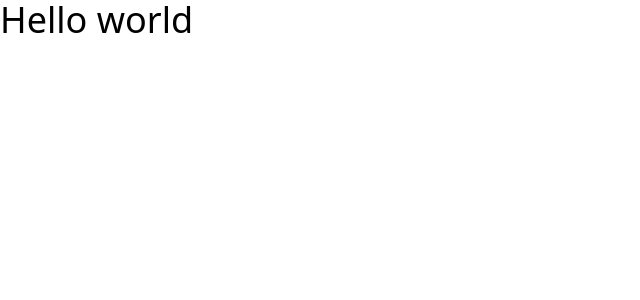
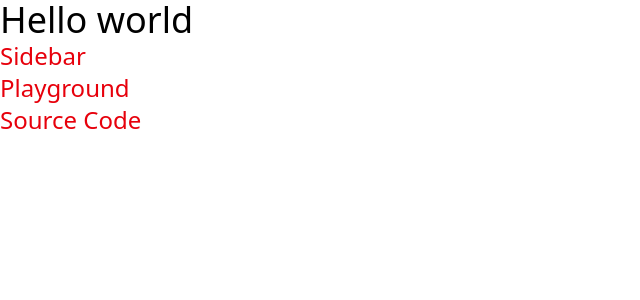
Before and after one commit to peoray/vue-thiings-grid, a Vue app: page / in a window 1280 px wide. Shown: the top 300 px of the page, without its empty margins (0-640 px from the left). Built offline with nearby package versions, Linux system fonts and the light colour scheme.

Commit message:
feat: Add components and templates for Sidebar, Playground, SourceCode, and examples

```diff
--- /dev/null
+++ b/lib/ThiingsGrid.vue
@@ -0,0 +1,3 @@
+<template>
+  <h1>Thiings Grid</h1>
+</template>
--- a/src/App.vue
+++ b/src/App.vue
@@ -1,7 +1,15 @@
-<script setup lang="ts"></script>
+<script setup lang="ts">
+import Sidebar from './components/Sidebar.vue'
+import Playground from './components/Playground.vue'
+import SourceCode from './components/SourceCode.vue'
+</script>
 
 <template>
   <div>
     <h1 class="text-4xl">Hello world</h1>
+
+    <Sidebar />
+    <Playground />
+    <SourceCode />
   </div>
 </template>
--- /dev/null
+++ b/src/components/Playground.vue
@@ -0,0 +1,5 @@
+<template>
+  <div>
+    <h1 class="text-2xl text-red-600">Playground</h1>
+  </div>
+</template>
--- /dev/null
+++ b/src/components/Sidebar.vue
@@ -0,0 +1,5 @@
+<template>
+  <div>
+    <h1 class="text-2xl text-red-600">Sidebar</h1>
+  </div>
+</template>
--- /dev/null
+++ b/src/components/SourceCode.vue
@@ -0,0 +1,5 @@
+<template>
+  <div>
+    <h1 class="text-2xl text-red-600">Source Code</h1>
+  </div>
+</template>
--- /dev/null
+++ b/src/examples/CardLayout.vue
@@ -0,0 +1,5 @@
+<template>
+  <div>
+    <h1 class="text-2xl text-red-600">Card Layout</h1>
+  </div>
+</template>
--- /dev/null
+++ b/src/examples/ColorfulGrid.vue
@@ -0,0 +1,5 @@
+<template>
+  <div>
+    <h1 class="text-2xl text-red-600">Colorful Grid</h1>
+  </div>
+</template>
--- /dev/null
+++ b/src/examples/EmojiFun.vue
@@ -0,0 +1,5 @@
+<template>
+  <div>
+    <h1 class="text-2xl text-red-600">Emoji Fun</h1>
+  </div>
+</template>
--- /dev/null
+++ b/src/examples/SimpleNumbers.vue
@@ -0,0 +1,5 @@
+<template>
+  <div>
+    <h1 class="text-2xl text-red-600">Simple Numbers</h1>
+  </div>
+</template>
--- /dev/null
+++ b/src/examples/ThiingsIcons.vue
@@ -0,0 +1,5 @@
+<template>
+  <div>
+    <h1 class="text-2xl text-red-600">Thiings Icons</h1>
+  </div>
+</template>
```
